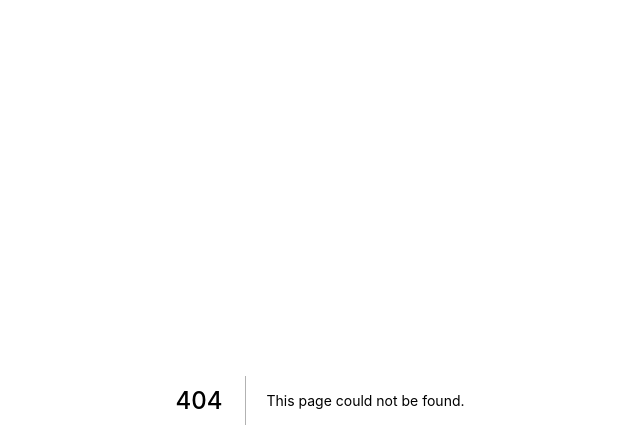
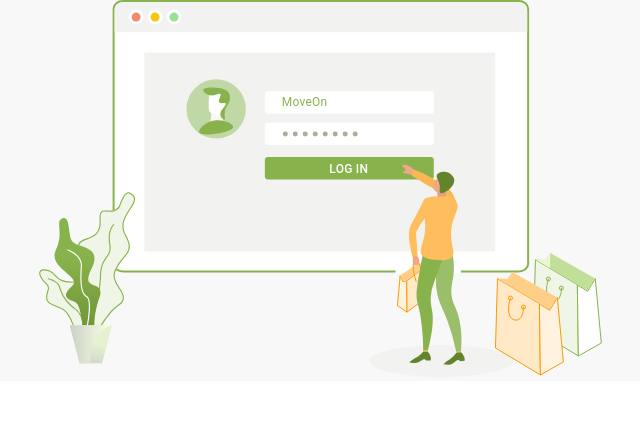
Before and after one commit to Koushik-Saha/Quiz-app-mock, a Next.js app: page /auth/login in a window 1280 px wide. Before the commit this address had no page. Shown: the top 448 px of the page, without its empty margins (320-960 px from the left). Built offline with nearby package versions, Linux system fonts and the light colour scheme.

Commit message:
add login page

```diff
--- /dev/null
+++ b/components/Account/Login/Login.jsx
@@ -0,0 +1,12 @@
+import React from 'react'
+
+const Login = (Props) => {
+
+    return (
+      <>
+      </>
+    )
+
+}
+
+export default Login
--- /dev/null
+++ b/components/Account/Login/index.js
@@ -0,0 +1 @@
+export {default} from './Login'
--- /dev/null
+++ b/components/PageHead/PageHead.jsx
@@ -0,0 +1,14 @@
+import React from 'react'
+import Head from 'next/head'
+
+const PageHead = (props) => {
+    const { title } = props
+
+    return (
+        <Head>
+            <title>{title}</title>
+        </Head>
+    )
+}
+
+export default PageHead
--- /dev/null
+++ b/components/PageHead/index.js
@@ -0,0 +1 @@
+export {default} from './PageHead'
--- a/package.json
+++ b/package.json
@@ -12,7 +12,8 @@
     "js-cookie": "^3.0.0",
     "next": "11.1.0",
     "react": "17.0.2",
-    "react-dom": "17.0.2"
+    "react-dom": "17.0.2",
+    "sass": "^1.38.0"
   },
   "devDependencies": {
     "eslint": "7.32.0",
--- a/pages/_app.js
+++ b/pages/_app.js
@@ -1,4 +1,4 @@
-import '../styles/globals.css'
+import '../styles/globals.scss'
 import {AuthProvider} from "../context/auth-context";
 
 const QuizApp = ({Component, pageProps}) => {
--- /dev/null
+++ b/pages/auth/login.jsx
@@ -0,0 +1,28 @@
+import React from 'react'
+import Image from "next/image";
+import PageHead from "../../components/PageHead";
+import Login from "../../components/Account/Login";
+
+const LoginModule = () => {
+    return (
+        <div className="account-wrap py-4 py-sm-5">
+            <PageHead title={`Login | MoveOn`} />
+            <div className="container">
+                <div className="row align-items-center">
+                    <div className="col-md-5 col-lg-7 col-xl-8 py-3 d-none d-md-block">
+                        <div className="account-thumb">
+                            <Image src="/login-account.svg" alt="Login" width="563.5" height="377.581"/>
+                        </div>
+                    </div>
+                    <div className="col-sm-10 mx-sm-auto mx-md-0 col-md-7 col-lg-5 col-xl-4 py-3">
+                        <div className="account-form">
+                            <Login />
+                        </div>
+                    </div>
+                </div>
+            </div>
+        </div>
+    )
+}
+
+export default LoginModule
--- a/styles/globals.css
+++ b/styles/globals.scss
@@ -14,3 +14,10 @@
 * {
   box-sizing: border-box;
 }
+
+.account-wrap {
+  background-color: #f8f8f8;
+  .account-thumb {
+    text-align: center;
+  }
+}
```
Also changed, not shown: public/login-account.svg (added), 1 other file (tests, documents, lock files or other folders).
